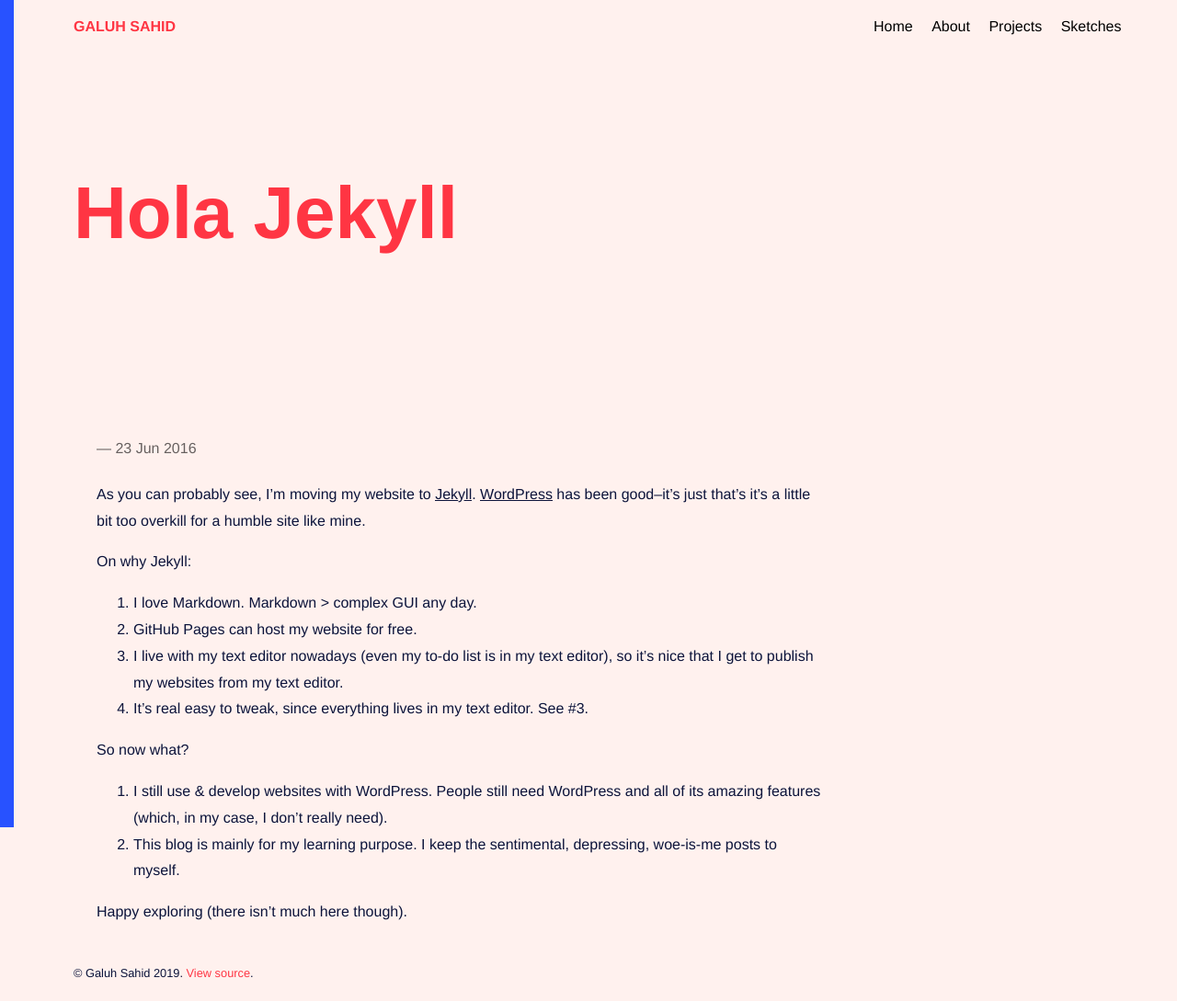
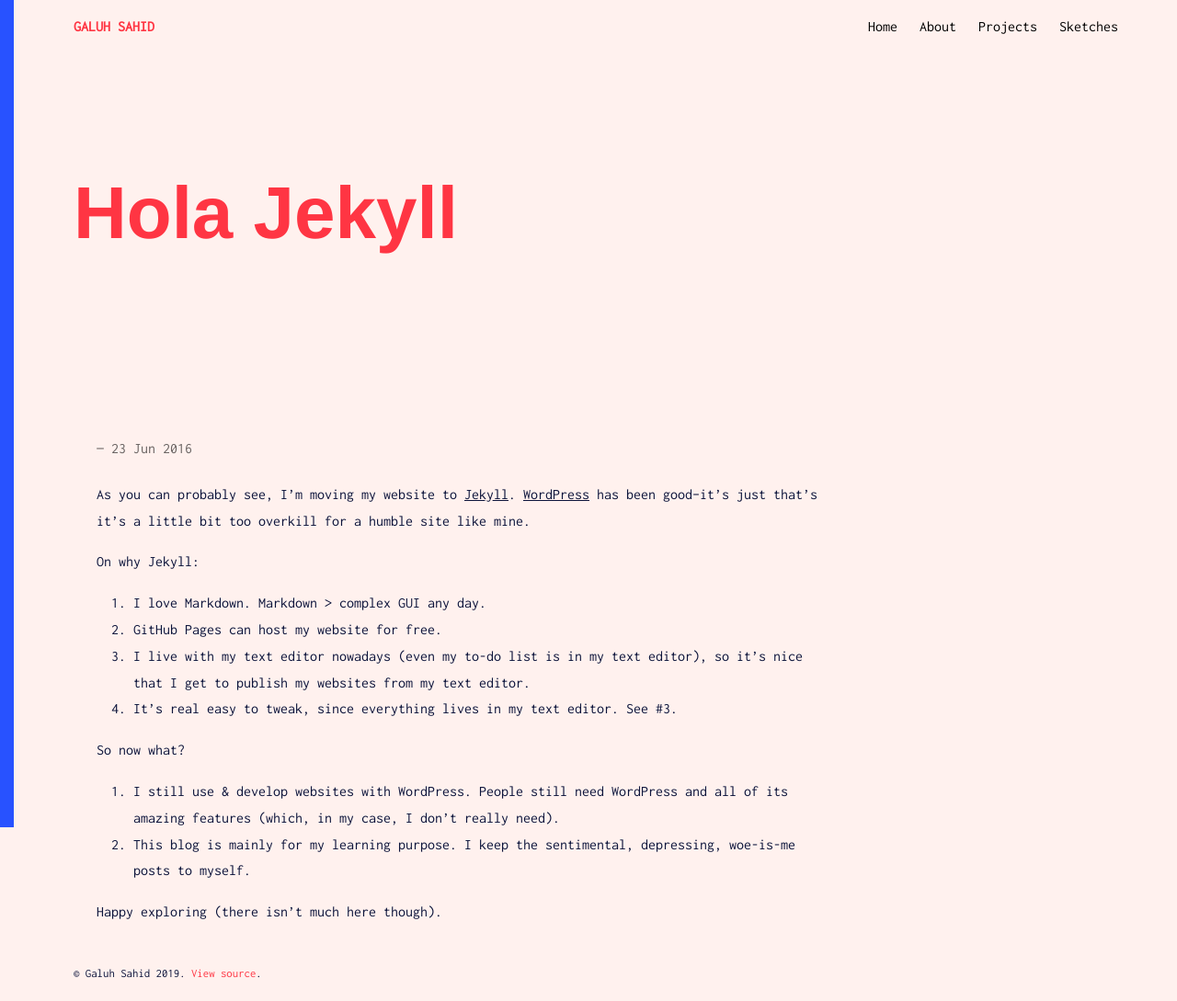
Before and after one commit to galuhsahid/galuhsahid.github.io, a Jekyll site: the page built from _posts/2016-06-23-hola-jekyll.markdown, in a window 1280 px wide. Shown: the whole page at 92% size. Built offline with Jekyll 4.4.1, drawn with Linux system fonts in a browser that asks for light colours; nearby versions of some CDN libraries; some web fonts are replaced.

Commit message:
Change font

```diff
--- a/css/main.css
+++ b/css/main.css
@@ -1,6 +1,6 @@
 @charset "UTF-8";
 @import url("https://fonts.googleapis.com/css?family=Sura");
-@import url("https://fonts.googleapis.com/css?family=Martel+Sans");
+@import url("https://fonts.googleapis.com/css?family=Inconsolata");
 /*! normalize.css v5.0.0 | MIT License | github.com/necolas/normalize.css */
 /**
  * 1. Change the default font family in all browsers (opinionated).
@@ -463,7 +463,13 @@ a {
 
 body {
   color: #0C143B;
-  font: normal 100%/1.8 "Martel Sans", "Helvetica Neue Light", "Helvetica Neue", "Helvetica", "Arial", sans-serif; }
+  font: normal 100%/1.8 "Inconsolata", "Helvetica Neue Light", "Helvetica Neue", "Helvetica", "Arial", sans-serif; }
+
+h1 {
+  font-family: "Futura", "Helvetica Neue Light", "Helvetica Neue", "Helvetica", "Arial", sans-serif; }
+
+h2 {
+  font-family: "Futura", "Helvetica Neue Light", "Helvetica Neue", "Helvetica", "Arial", sans-serif; }
 
 /**
  * Clear inner floats
@@ -759,12 +765,12 @@ a:hover {
 .list__blog-title {
   display: inline-block;
   margin-top: 15px;
-  font: bold 125%/1.4 "Sura", "Helvetica Neue Light", "Helvetica Neue", "Helvetica", "Arial", sans-serif; }
+  font: bold 125%/1.4 "Futura", "Helvetica Neue Light", "Helvetica Neue", "Helvetica", "Arial", sans-serif; }
 
 .list__title {
   display: block;
   margin-top: 15px;
-  font: bold 125%/1.4 "Sura", "Helvetica Neue Light", "Helvetica Neue", "Helvetica", "Arial", sans-serif; }
+  font: bold 125%/1.4 "Futura", "Helvetica Neue Light", "Helvetica Neue", "Helvetica", "Arial", sans-serif; }
 
 .list__description {
   display: block; }
@@ -873,7 +879,7 @@ a:hover {
 .post__title {
   margin-top: 0;
   margin-bottom: 0;
-  font-family: "Sura", "Helvetica Neue Light", "Helvetica Neue", "Helvetica", "Arial", sans-serif;
+  font-family: "Futura", "Helvetica Neue Light", "Helvetica Neue", "Helvetica", "Arial", sans-serif;
   font-weight: 900;
   padding-top: 10rem;
   padding-bottom: 10rem;
```
Also changed, not shown: _scss/abstracts/_variables.scss (+3 -4 lines), _scss/base/_typography.scss (+8 -0 lines).
